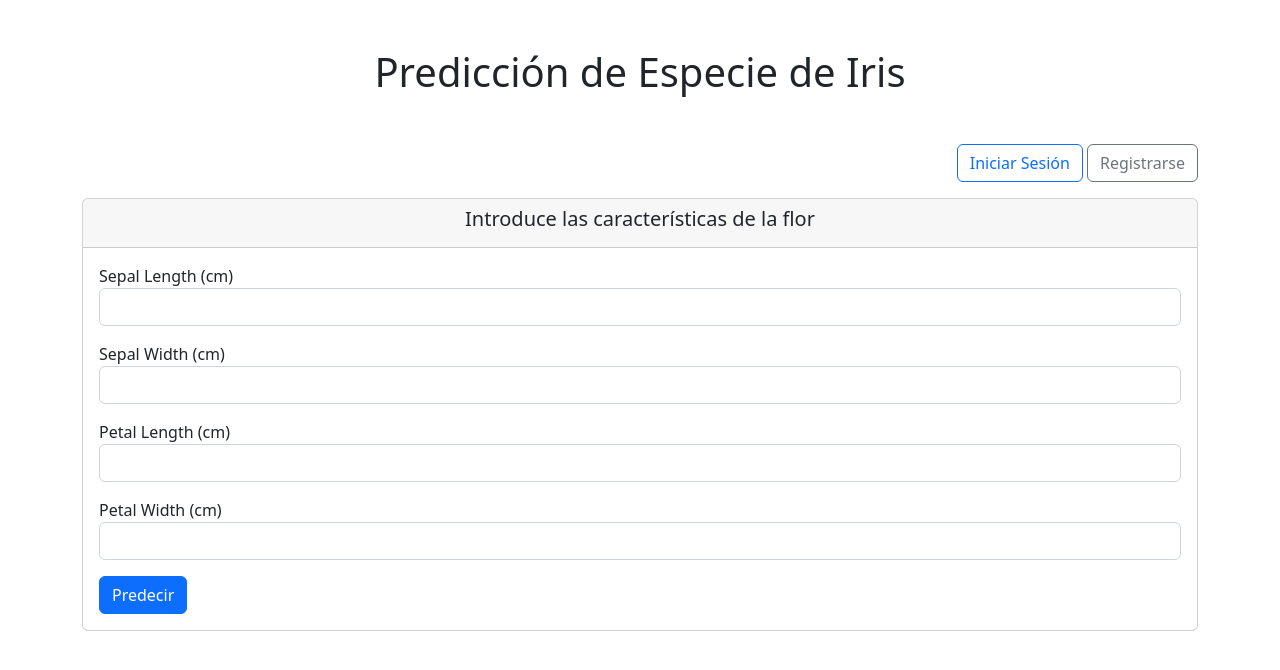
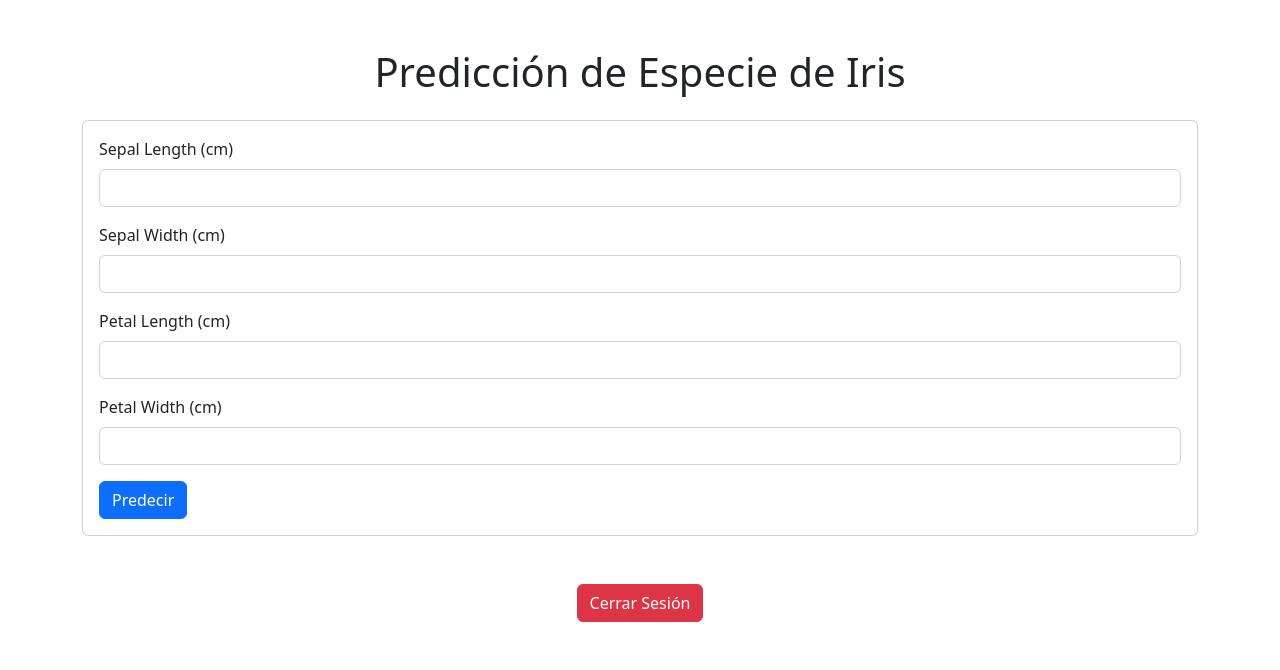
Before and after one commit to jirivchi1/iris, a Flask app: page / in a window 1280 px wide. Shown: the top 670 px of the page. Run offline with Flask 3, Linux system fonts and the light colour scheme; parts of the project's set-up code (start-up, migrations or seed data) failed here and were passed over.

Commit message:
new changes for login and singup

```diff
--- a/templates/index.html
+++ b/templates/index.html
@@ -2,46 +2,48 @@
 <html lang="en">
 <head>
     <meta charset="UTF-8">
-    <meta http-equiv="X-UA-Compatible" content="IE=edge">
     <meta name="viewport" content="width=device-width, initial-scale=1.0">
     <title>Iris Species Prediction</title>
-    <link href="https://cdn.jsdelivr.net/npm/bootstrap@5.2.0-beta1/dist/css/bootstrap.min.css" rel="stylesheet" integrity="sha384-0evHe/X+R7YkIZDRvuzKMRqM+OrBnVFBL6DOitfPri4tjfHxaWutUpFmBp4vmVor" crossorigin="anonymous">
+    <link href="https://cdn.jsdelivr.net/npm/bootstrap@5.2.0/dist/css/bootstrap.min.css" rel="stylesheet">
 </head>
 <body>
-    <div class="container">
-        <h1 class="text-center mt-5 mb-5">Predicción de Especie de Iris</h1>
+    <div class="container mt-5">
+        <h1 class="text-center">Predicción de Especie de Iris</h1>
 
-        <!-- Mostrar botones de Login y Signup -->
-        <div class="text-end mb-3">
-            <a href="/login" class="btn btn-outline-primary">Iniciar Sesión</a>
-            <a href="/signup" class="btn btn-outline-secondary">Registrarse</a>
-        </div>
-
-        <div class="card">
-            <div class="card-header">
-                <h5 class="text-center">Introduce las características de la flor</h5>
-            </div>
+        <div class="card mt-4">
             <div class="card-body">
                 <form action="/predict" method="POST">
-                    <label>Sepal Length (cm)</label>
-                    <input type="number" step="0.01" class="form-control mb-3" name="sepal_length" required>
-                    <label>Sepal Width (cm)</label>
-                    <input type="number" step="0.01" class="form-control mb-3" name="sepal_width" required>
-                    <label>Petal Length (cm)</label>
-                    <input type="number" step="0.01" class="form-control mb-3" name="petal_length" required>
-                    <label>Petal Width (cm)</label>
-                    <input type="number" step="0.01" class="form-control mb-3" name="petal_width" required>
-                    <button class="btn btn-primary" type="submit">Predecir</button>
+                    <div class="mb-3">
+                        <label for="sepal_length" class="form-label">Sepal Length (cm)</label>
+                        <input type="number" step="0.01" class="form-control" id="sepal_length" name="sepal_length" required>
+                    </div>
+                    <div class="mb-3">
+                        <label for="sepal_width" class="form-label">Sepal Width (cm)</label>
+                        <input type="number" step="0.01" class="form-control" id="sepal_width" name="sepal_width" required>
+                    </div>
+                    <div class="mb-3">
+                        <label for="petal_length" class="form-label">Petal Length (cm)</label>
+                        <input type="number" step="0.01" class="form-control" id="petal_length" name="petal_length" required>
+                    </div>
+                    <div class="mb-3">
+                        <label for="petal_width" class="form-label">Petal Width (cm)</label>
+                        <input type="number" step="0.01" class="form-control" id="petal_width" name="petal_width" required>
+                    </div>
+                    <button type="submit" class="btn btn-primary">Predecir</button>
                 </form>
             </div>
         </div>
 
         {% if prediction %}
-        <div class="alert alert-success mt-5" role="alert">
-            <h4 class="alert-heading">Resultado de la Predicción</h4>
+        <div class="alert alert-success mt-4">
+            <h4>Resultado de la Predicción</h4>
             <p>La especie predicha es: <strong>{{ prediction }}</strong></p>
         </div>
         {% endif %}
+
+        <div class="mt-5 text-center">
+            <a href="/logout" class="btn btn-danger">Cerrar Sesión</a>
+        </div>
     </div>
 </body>
 </html>
```
Also changed, not shown: app.py (+14 -69 lines), app/forms.py (+16 -6 lines), app/routes.py (+49 -0 lines), forms.py (deleted, +0 -19 lines), routes.py (deleted, +0 -36 lines), templates/login.html (+24 -22 lines), templates/signup.html (+18 -8 lines).
